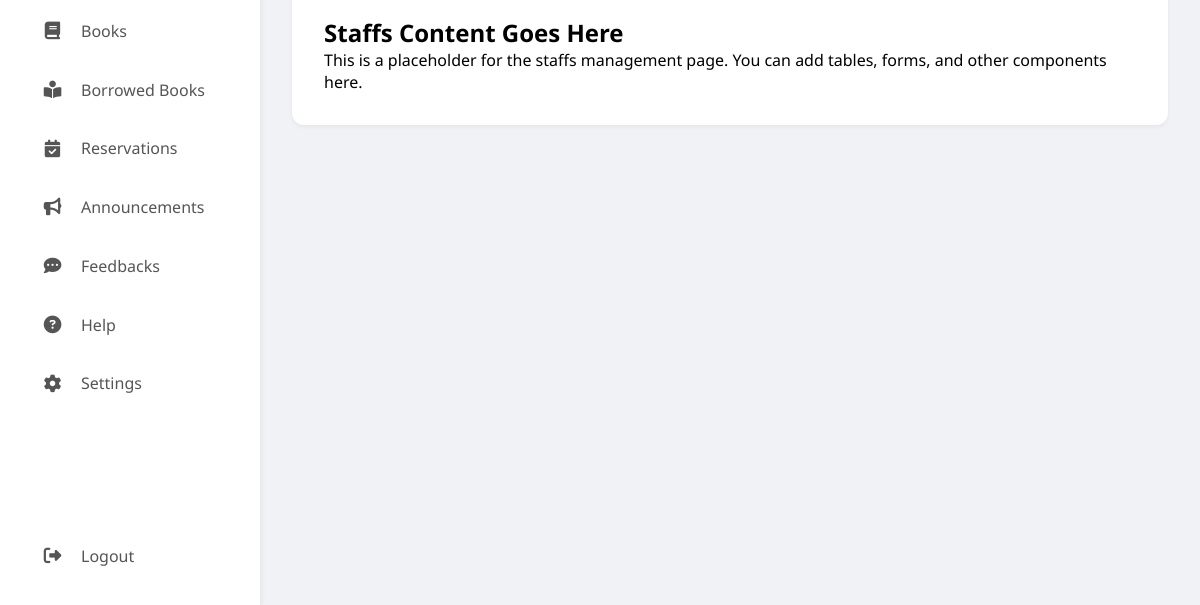
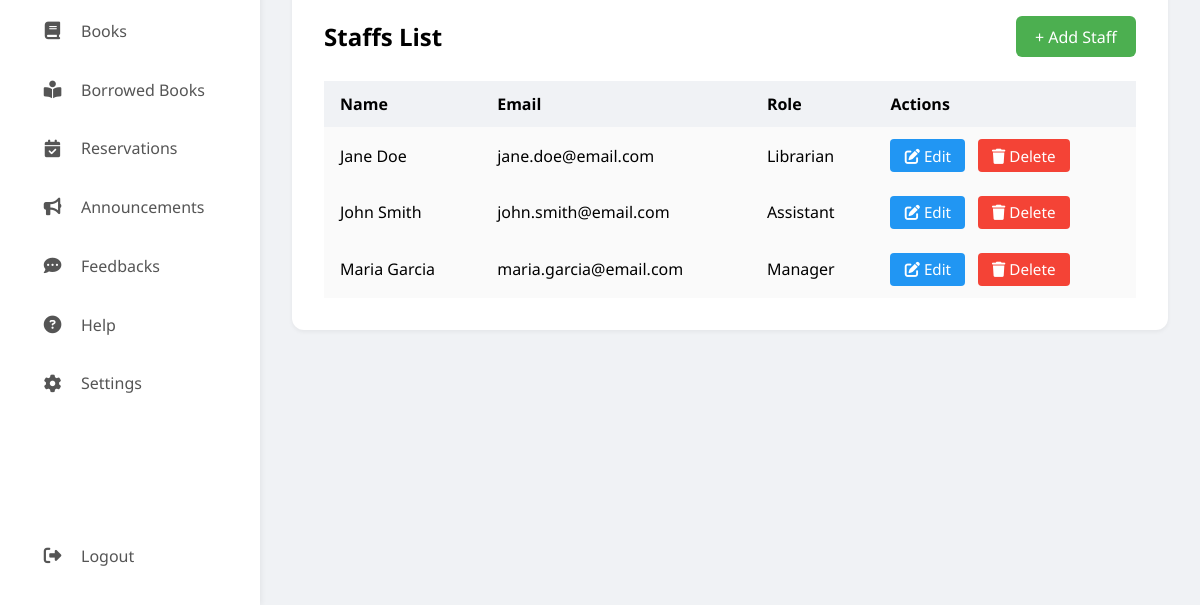
Before and after one commit to mcggEz/sacramento-library-management-system-desktop, an Electron app: page pages/staffs.html in a window 1200 px wide. Shown: the part 195-800 px from the top of the page. Drawn offline with Linux system fonts and the light colour scheme.

Commit message:
feat: added members table

```diff
--- a/pages/staffs.html
+++ b/pages/staffs.html
@@ -90,8 +90,51 @@
                 </div>
 
                 <section class="staffs-section">
-                    <h2>Staffs Content Goes Here</h2>
-                    <p>This is a placeholder for the staffs management page. You can add tables, forms, and other components here.</p>
+                    <div style="display: flex; justify-content: space-between; align-items: center; margin-bottom: 1.5rem;">
+                        <h2 style="margin: 0;">Staffs List</h2>
+                        <button style="background: #4CAF50; color: #fff; border: none; padding: 0.6rem 1.2rem; border-radius: 6px; font-size: 1rem; cursor: pointer; font-weight: 500; transition: background 0.2s;" onclick="addStaff()">+ Add Staff</button>
+                    </div>
+                    <div style="overflow-x: auto;">
+                        <table style="width: 100%; border-collapse: collapse; background: #fafafa;">
+                            <thead>
+                                <tr style="background: #f0f2f5;">
+                                    <th style="padding: 0.75rem 1rem; text-align: left;">Name</th>
+                                    <th style="padding: 0.75rem 1rem; text-align: left;">Email</th>
+                                    <th style="padding: 0.75rem 1rem; text-align: left;">Role</th>
+                                    <th style="padding: 0.75rem 1rem; text-align: left;">Actions</th>
+                                </tr>
+                            </thead>
+                            <tbody>
+                                <tr>
+                                    <td style="padding: 0.75rem 1rem;">Jane Doe</td>
+                                    <td style="padding: 0.75rem 1rem;">jane.doe@email.com</td>
+                                    <td style="padding: 0.75rem 1rem;">Librarian</td>
+                                    <td style="padding: 0.75rem 1rem;">
+                                        <button style="background: #2196F3; color: #fff; border: none; padding: 0.4rem 0.9rem; border-radius: 4px; margin-right: 0.5rem; cursor: pointer; font-size: 0.95rem;" onclick="editStaff(this)"><i class="fas fa-edit"></i> Edit</button>
+                                        <button style="background: #f44336; color: #fff; border: none; padding: 0.4rem 0.9rem; border-radius: 4px; cursor: pointer; font-size: 0.95rem;" onclick="deleteStaff(this)"><i class="fas fa-trash"></i> Delete</button>
+                                    </td>
+                                </tr>
+                                <tr>
+                                    <td style="padding: 0.75rem 1rem;">John Smith</td>
+                                    <td style="padding: 0.75rem 1rem;">john.smith@email.com</td>
+                                    <td style="padding: 0.75rem 1rem;">Assistant</td>
+                                    <td style="padding: 0.75rem 1rem;">
+                                        <button style="background: #2196F3; color: #fff; border: none; padding: 0.4rem 0.9rem; border-radius: 4px; margin-right: 0.5rem; cursor: pointer; font-size: 0.95rem;" onclick="editStaff(this)"><i class="fas fa-edit"></i> Edit</button>
+                                        <button style="background: #f44336; color: #fff; border: none; padding: 0.4rem 0.9rem; border-radius: 4px; cursor: pointer; font-size: 0.95rem;" onclick="deleteStaff(this)"><i class="fas fa-trash"></i> Delete</button>
+                                    </td>
+                                </tr>
+                                <tr>
+                                    <td style="padding: 0.75rem 1rem;">Maria Garcia</td>
+                                    <td style="padding: 0.75rem 1rem;">maria.garcia@email.com</td>
+                                    <td style="padding: 0.75rem 1rem;">Manager</td>
+                                    <td style="padding: 0.75rem 1rem;">
+                                        <button style="background: #2196F3; color: #fff; border: none; padding: 0.4rem 0.9rem; border-radius: 4px; margin-right: 0.5rem; cursor: pointer; font-size: 0.95rem;" onclick="editStaff(this)"><i class="fas fa-edit"></i> Edit</button>
+                                        <button style="background: #f44336; color: #fff; border: none; padding: 0.4rem 0.9rem; border-radius: 4px; cursor: pointer; font-size: 0.95rem;" onclick="deleteStaff(this)"><i class="fas fa-trash"></i> Delete</button>
+                                    </td>
+                                </tr>
+                            </tbody>
+                        </table>
+                    </div>
                 </section>
             </div>
         </main>
@@ -125,6 +168,20 @@
 
         // Header navigation
         document.getElementById('library-forms-link').addEventListener('click', () => ipcRenderer.invoke('load-library-forms'));
+
+        // CRUD button handlers (sample, to be replaced with real logic)
+        function addStaff() {
+            alert('Add Staff button clicked!');
+        }
+        function editStaff(btn) {
+            alert('Edit Staff button clicked!');
+        }
+        function deleteStaff(btn) {
+            if (confirm('Are you sure you want to delete this staff member?')) {
+                // Remove the row (for demo)
+                btn.closest('tr').remove();
+            }
+        }
     </script>
 </body>
 </html>
```
